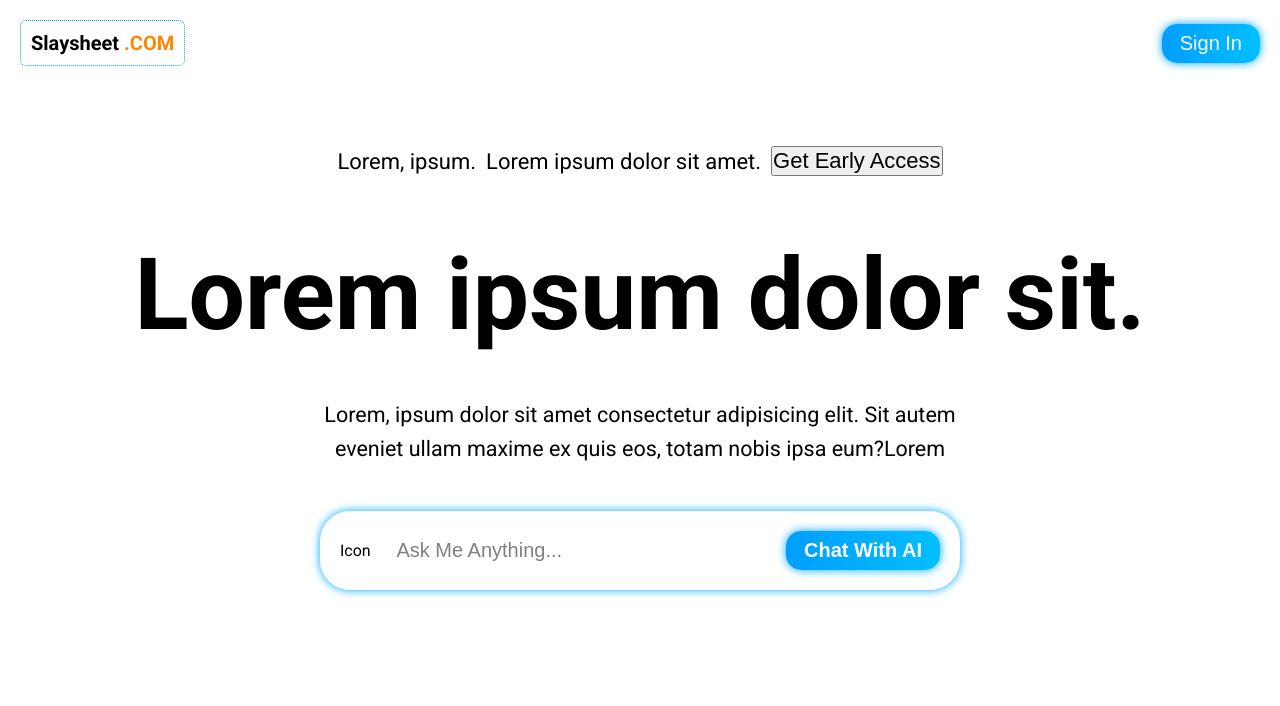
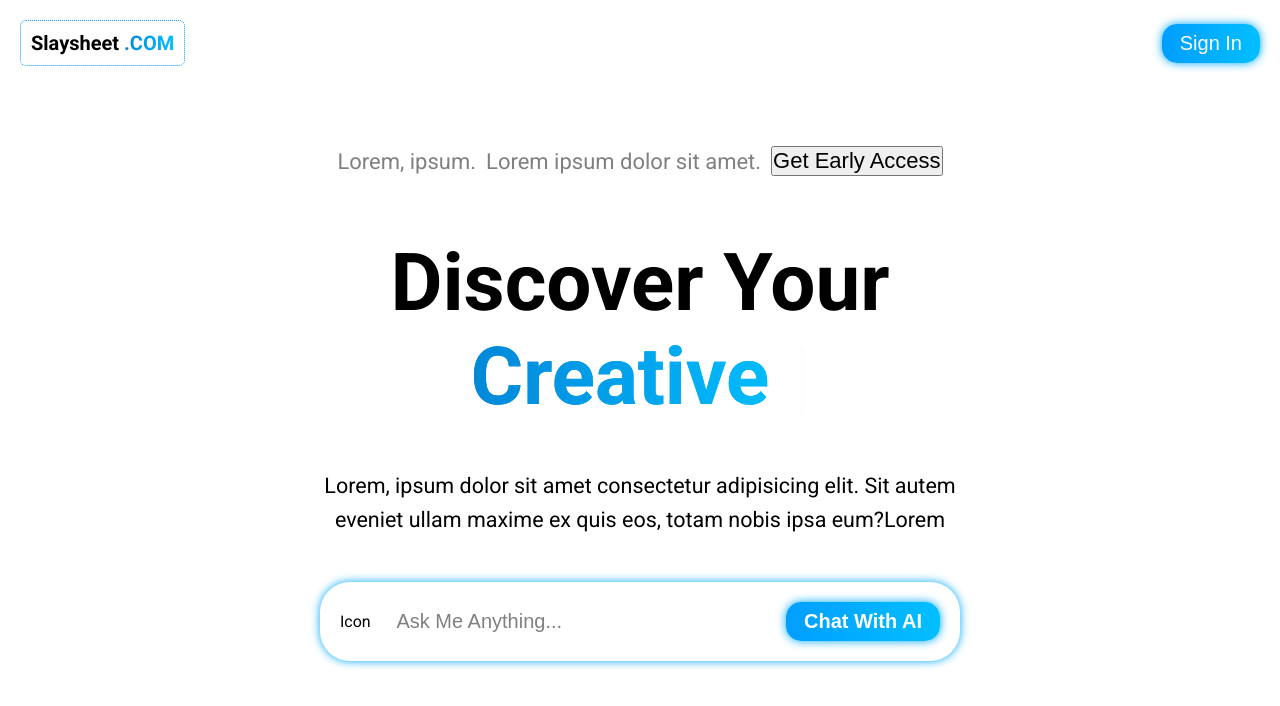
Before and after one commit to arkalal/slaysheet.com, a Next.js app: page / in a window 1280 px wide. Shown: the top 706 px of the page. Built offline with nearby package versions, Linux system fonts and the light colour scheme.

Commit message:
building banner 2

```diff
--- a/components/Reusable/AiChatbox/AiChatbox.module.scss
+++ b/components/Reusable/AiChatbox/AiChatbox.module.scss
@@ -4,6 +4,7 @@
   box-shadow: 0px 0px 10px 0px rgba(1, 169, 255, 1);
   border: none;
   outline: none;
+  background-color: #fff;
   .aiChatboxInterior {
     display: flex;
     justify-content: space-between;
--- /dev/null
+++ b/components/Reusable/TypingText/TypingText.js
@@ -0,0 +1,37 @@
+"use client";
+
+import React from "react";
+import { Typewriter } from "react-simple-typewriter";
+import styles from "./TypingText.module.scss";
+
+const TypingText = () => {
+  return (
+    <div className={styles.TypingText}>
+      <h1>
+        Discover Your{" "}
+        <span>
+          <Typewriter
+            words={[
+              "Productivity through AI",
+              "Creative Images with AI",
+              "Auto Generated Emails",
+              "Slaysheet Platform",
+              "Emails Sending Automation",
+              "AI Note Creations",
+              "PDF Summarization",
+              "Multi Language AI Communication",
+            ]}
+            loop={20}
+            cursor
+            cursorStyle="|"
+            typeSpeed={70}
+            deleteSpeed={50}
+            delaySpeed={2000}
+          />
+        </span>
+      </h1>
+    </div>
+  );
+};
+
+export default TypingText;
--- /dev/null
+++ b/components/Reusable/TypingText/TypingText.module.scss
@@ -0,0 +1,13 @@
+.TypingText {
+  h1 {
+    font-size: 80px;
+    text-align: center;
+
+    span {
+      background-image: linear-gradient(to right, #0287d9, #02bfff);
+      -webkit-background-clip: text;
+      background-clip: text;
+      color: transparent;
+    }
+  }
+}
--- a/components/Screens/HomeScreen/Banner/Banner.js
+++ b/components/Screens/HomeScreen/Banner/Banner.js
@@ -1,6 +1,7 @@
 import React from "react";
 import styles from "./Banner.module.scss";
 import AiChatbox from "../../../Reusable/AiChatbox/AiChatbox";
+import TypingText from "../../../Reusable/TypingText/TypingText";
 
 const Banner = () => {
   return (
@@ -13,7 +14,7 @@ const Banner = () => {
 
       <div className={styles.bannerIntro}>
         <div className={styles.bannerTitle}>
-          <h1>Lorem ipsum dolor sit.</h1>
+          <TypingText />
         </div>
 
         <div className={styles.bannerDesc}>
--- a/components/Screens/HomeScreen/Banner/Banner.module.scss
+++ b/components/Screens/HomeScreen/Banner/Banner.module.scss
@@ -10,6 +10,7 @@
 
     span {
       font-size: 22px;
+      color: gray;
     }
 
     button {
@@ -36,9 +37,7 @@
     }
 
     .bannerTitle {
-      h1 {
-        font-size: 100px;
-      }
+      width: 60%;
     }
 
     .bannerAiChatbox {
--- a/components/Screens/HomeScreen/Navbar/Navbar.module.scss
+++ b/components/Screens/HomeScreen/Navbar/Navbar.module.scss
@@ -17,7 +17,10 @@
     }
 
     .dot {
-      color: #ff8700;
+      background-image: linear-gradient(to right, #0287d9, #02bfff);
+      -webkit-background-clip: text;
+      background-clip: text;
+      color: transparent;
     }
   }
 }
--- a/package.json
+++ b/package.json
@@ -18,6 +18,7 @@
     "openai": "^3.3.0",
     "react": "18.2.0",
     "react-dom": "18.2.0",
+    "react-simple-typewriter": "^5.0.1",
     "sass": "^1.63.6",
     "stripe": "^12.16.0"
   }
```
Also changed, not shown: 1 other file (tests, documents, lock files or other folders).
